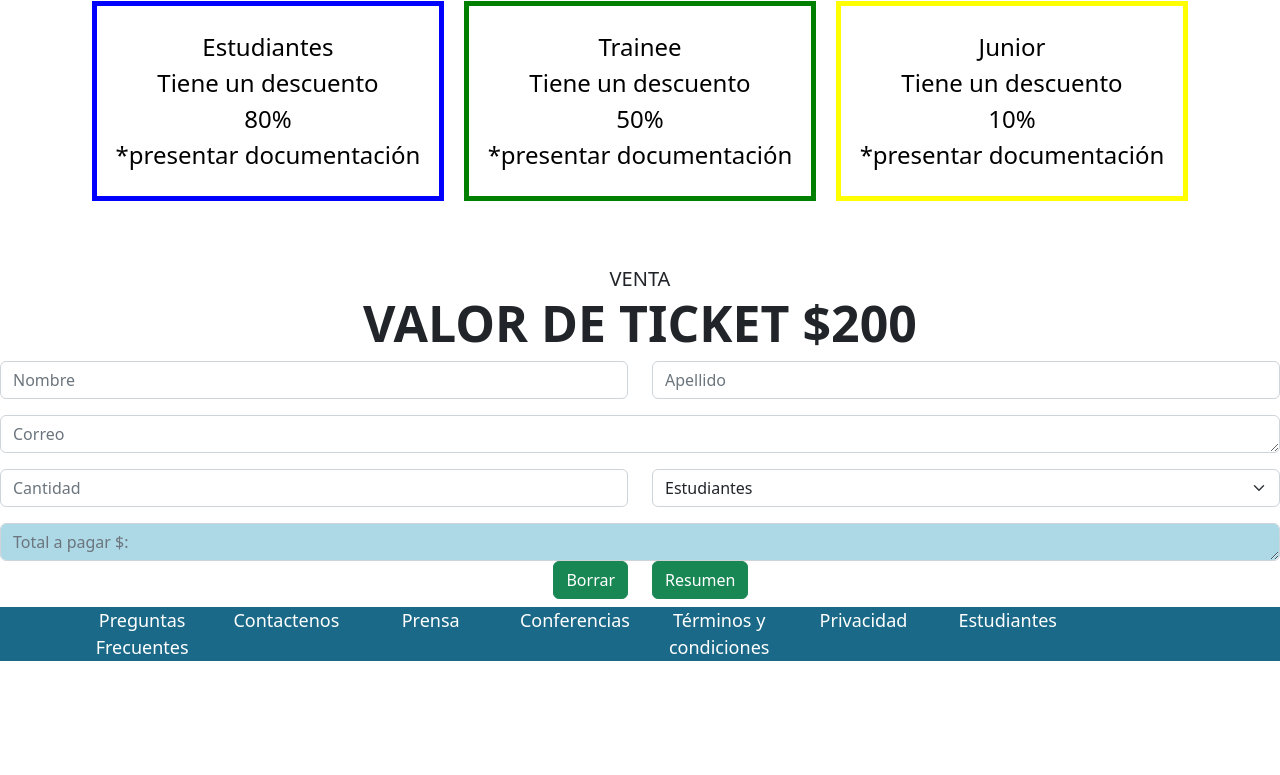
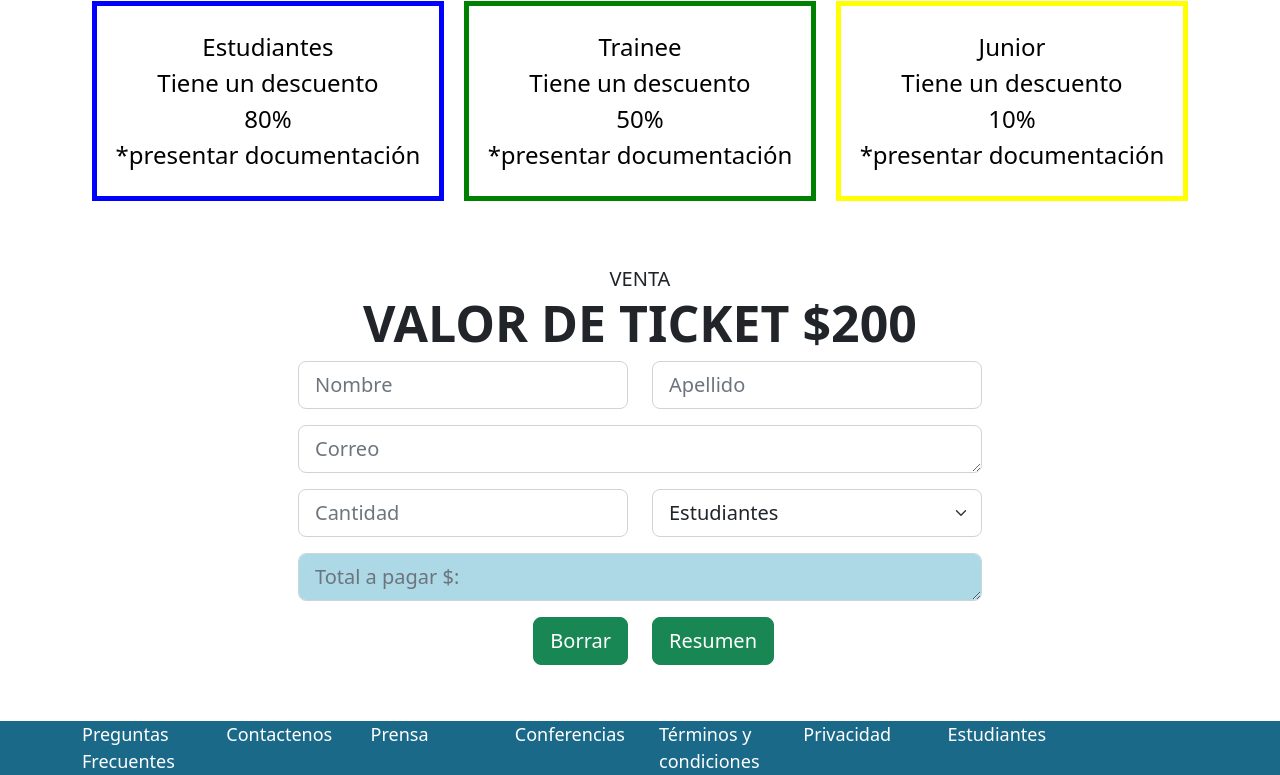
Before and after one commit to jafmovil/CaC, a plain HTML site: page Java/TP1/tickets.html in a window 1280 px wide. Shown: the part 92-867 px from the top of the page. Before the commit the page ends 801 px from the top, so only its background shows below. Drawn offline with nearby package versions, Linux system fonts and the light colour scheme.

Commit message:
hora de empezar con js

```diff
--- a/Java/TP1/tickets.html
+++ b/Java/TP1/tickets.html
@@ -130,46 +130,72 @@
             <h3><small style="font-size: 20px;">VENTA</small> <br> <strong style="font-size: 50px;">VALOR DE TICKET
                     $200</strong></h3>
 
-            <div class="form-container">
+
+            <div class="form-container d-flex justify-content-center">
                 <form class="text-center">
                     <div class="row mb-3">
-                        <div class="col-6">
-                            <input type="text" class="form-control" id="exampleInputName" placeholder="Nombre">
+                        <div class="col">
+                            <div class="row">
+                                <div class="col">
+                                    <input type="text" class="form-control form-control-lg" id="exampleInputName"
+                                        placeholder="Nombre">
                                 </div>
-                        <div class="col-6">
-                            <input type="text" class="form-control" id="exampleInputApellido" placeholder="Apellido">
+                                <div class="col">
+                                    <input type="text" class="form-control form-control-lg" id="exampleInputApellido"
+                                        placeholder="Apellido">
+                                </div>
+                            </div>
                         </div>
                     </div>
                     <div class="row mb-3">
-                        <div class="col-12">
-                            <textarea class="form-control" id="exampleInputCorreo" rows="1"
+                        <div class="col">
+                            <textarea class="form-control form-control-lg" id="exampleInputCorreo" rows="1"
                                 placeholder="Correo"></textarea>
                         </div>
                     </div>
                     <div class="row mb-3">
-                        <div class="col-6">
-                            <input type="text" class="form-control" id="exampleInputCantidad" placeholder="Cantidad">
+                        <div class="col">
+                            <div class="row">
+                                <div class="col">
+                                    <input type="text" class="form-control form-control-lg" id="exampleInputCantidad"
+                                        placeholder="Cantidad">
                                 </div>
-                        <div class="col-6">
-                            <select class="form-select" id="exampleInputEstudiante">
+                                <div class="col">
+                                    <select class="form-select form-select-lg" id="exampleInputEstudiante">
                                         <option value="Estudiantes">Estudiantes</option>
                                         <option value="Trainee">Trainee</option>
                                         <option value="Junior">Junior</option>
                                     </select>
                                 </div>
-
                             </div>
-                    <div class="col-12">
-                        <textarea class="form-control" id="exampleInputTotalapagar" rows="1" placeholder="Total a pagar $:"></textarea>
+                        </div>
+                    </div>
+                    <div class="row mb-3">
+                        <div class="col">
+                            <textarea class="form-control form-control-lg" id="exampleInputTotalapagar" rows="1"
+                                placeholder="Total a pagar $:"></textarea>
+                        </div>
                     </div>
                     <div class="row">
+                        <div class="col-12">
+                            <div class="row">
                                 <div class="col-6 d-flex justify-content-end mb-2">
-                            <input type="submit" id="submitButton" class="btn btn-success btn-block" value="Borrar">
+                                    <input type="submit" id="submitButton" class="btn btn-success btn-block btn-lg"
+                                        value="Borrar">
                                 </div>
                                 <div class="col-6 d-flex justify-content-start mb-2">
-                            <input type="submit" id="summaryButton" class="btn btn-success btn-block" value="Resumen">
+                                    <input type="submit" id="summaryButton" class="btn btn-success btn-block btn-lg"
+                                        value="Resumen">
                                 </div>
                             </div>
+                        </div>
+                    </div>
+                </form>
+            </div>
+
+
+
+
 
 
             <style>
```
Lines whose indentation alone changed are shown as unchanged.
